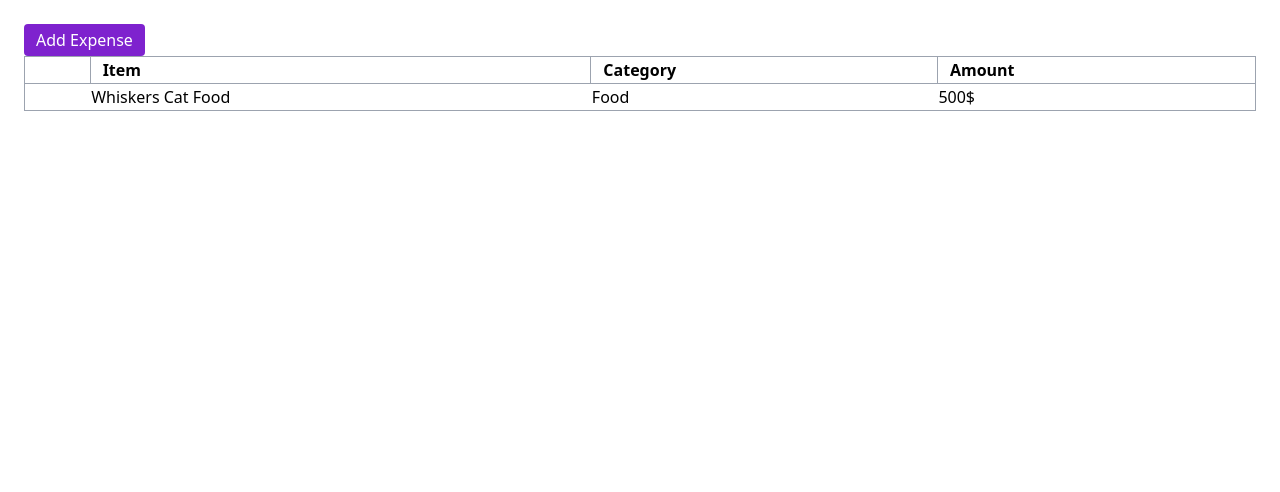
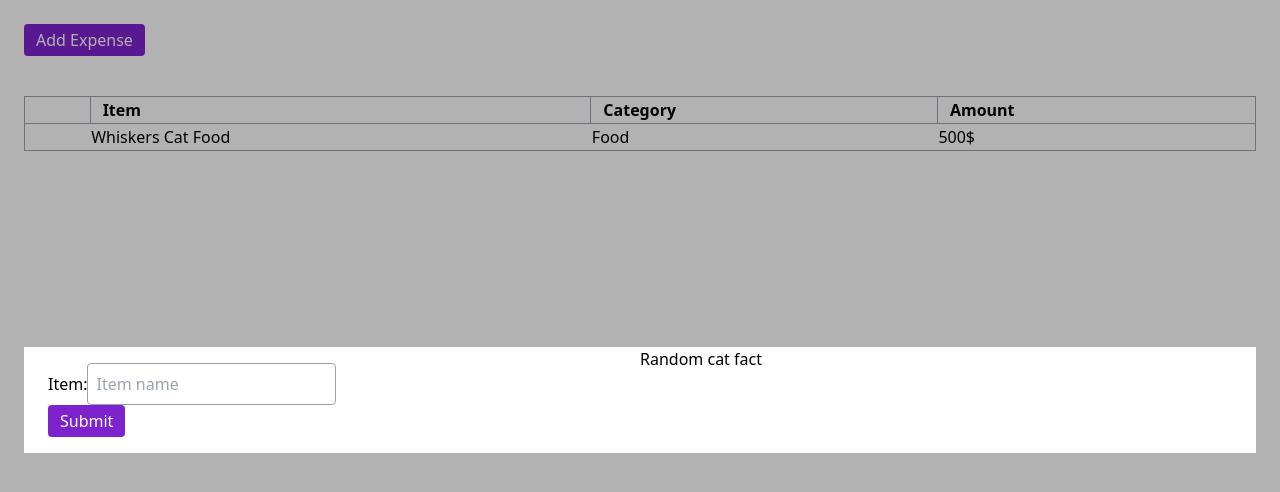
Before and after one commit to ampharino/earnin-challenge, a React (Vite) app: page / in a window 1280 px wide. Both pictures are taken after a click on the button "Add Expense". Shown: the top 492 px of the page. Built offline with nearby package versions, Linux system fonts and the light colour scheme.

Commit message:
feature(textbox): Implement textbox component, refactor folder structure

```diff
--- a/package.json
+++ b/package.json
@@ -12,7 +12,8 @@
   "dependencies": {
     "@headlessui/react": "^2.2.0",
     "react": "^18.3.1",
-    "react-dom": "^18.3.1"
+    "react-dom": "^18.3.1",
+    "react-hook-form": "^7.54.2"
   },
   "devDependencies": {
     "@eslint/js": "^9.17.0",
--- a/src/App.tsx
+++ b/src/App.tsx
@@ -1,15 +1,19 @@
-import Table from './Table';
-import Button from './components/Button';
+import { useState } from 'react';
+import ExpenseDialog from './components/ExpenseDialog';
+import Table from './components/Table';
+import Button from './components/ui/Button';
 
 function App() {
+  const [isDialogOpen, setDialogOpen] = useState(false);
   return (
     <>
       <section className="p-6">
-        <section>
-          <Button onClick={() => {}}>Add Expense</Button>
+        <section className="mb-10">
+          <Button onClick={() => setDialogOpen(true)}>Add Expense</Button>
         </section>
         <Table />
       </section>
+      <ExpenseDialog isOpen={isDialogOpen} setOpen={setDialogOpen} />
     </>
   );
 }
--- a/src/components/Button.tsx
+++ /dev/null
@@ -1,16 +0,0 @@
-import { PropsWithChildren } from 'react';
-
-type Props = {
-  onClick: () => void;
-};
-export default function Button(props: PropsWithChildren<Props>) {
-  const { onClick, children } = props;
-  return (
-    <button
-      className="bg-purple-700 text-white rounded px-3 py-1"
-      onClick={onClick}
-    >
-      {children}
-    </button>
-  );
-}
--- /dev/null
+++ b/src/components/ExpenseDialog.tsx
@@ -0,0 +1,59 @@
+import { Dialog, DialogBackdrop, DialogPanel } from '@headlessui/react';
+import { useForm } from 'react-hook-form';
+import Button from './ui/Button';
+import Textbox from './ui/form/Textbox';
+
+interface FormData {
+  itemName: string;
+}
+
+export default function ExpenseDialog({
+  isOpen,
+  setOpen,
+}: {
+  isOpen: boolean;
+  setOpen: (open: boolean) => void;
+}) {
+  const {
+    handleSubmit,
+    reset,
+    register,
+    formState: { errors },
+  } = useForm<FormData>();
+
+  const onSubmit = handleSubmit((data) => console.log(data));
+
+  return (
+    <Dialog
+      open={isOpen}
+      onClose={() => {
+        setOpen(false);
+        reset();
+      }}
+    >
+      <DialogBackdrop className="bg-black/30 fixed inset-0 z-10" />
+      <div className="fixed inset-0 z-20 flex items-center justify-center p-6">
+        <DialogPanel className="w-screen bg-white flex">
+          <section className="w-1/2">
+            <form onSubmit={onSubmit} className="flex flex-col py-4 px-6">
+              <div className="flex items-center">
+                <label>Item:</label>
+                <Textbox
+                  placeholder="Item name"
+                  errorMessage={errors.itemName?.message}
+                  formRegister={() =>
+                    register('itemName', { required: 'This field is required' })
+                  }
+                ></Textbox>
+              </div>
+              <div>
+                <Button type="submit">Submit</Button>
+              </div>
+            </form>
+          </section>
+          <section>Random cat fact</section>
+        </DialogPanel>
+      </div>
+    </Dialog>
+  );
+}
--- a/src/Table.tsx
+++ b/src/components/Table.tsx
@@ -1,5 +1,5 @@
 import { Checkbox } from '@headlessui/react';
-import HeaderColumn from './components/table/header/Column';
+import HeaderColumn from './ui/table/header/Column';
 
 export default function Table() {
   const headers = ['Item', 'Category', 'Amount'];
@@ -8,8 +8,8 @@ export default function Table() {
       <thead className="border border-gray-400">
         <tr>
           <th></th>
-          {headers.map((text) => {
-            return <HeaderColumn text={text} />;
+          {headers.map((text, idx) => {
+            return <HeaderColumn key={idx} text={text} />;
           })}
         </tr>
       </thead>
--- /dev/null
+++ b/src/components/ui/Button.tsx
@@ -0,0 +1,18 @@
+import { ButtonHTMLAttributes, PropsWithChildren } from 'react';
+
+interface Props {
+  type?: ButtonHTMLAttributes<HTMLButtonElement>['type'];
+  onClick?: () => void;
+}
+export default function Button(props: PropsWithChildren<Props>) {
+  const { onClick, children, type } = props;
+  return (
+    <button
+      className="bg-purple-700 text-white rounded px-3 py-1"
+      onClick={onClick}
+      type={type}
+    >
+      {children}
+    </button>
+  );
+}
--- /dev/null
+++ b/src/components/ui/form/Textbox.tsx
@@ -0,0 +1,22 @@
+import { UseFormRegisterReturn } from 'react-hook-form';
+
+export default function Textbox({
+  placeholder,
+  errorMessage,
+  formRegister,
+}: {
+  errorMessage?: string;
+  placeholder?: string;
+  formRegister?: () => UseFormRegisterReturn;
+}) {
+  return (
+    <div>
+      <input
+        className="p-2 rounded border border-gray-400"
+        placeholder={placeholder}
+        {...formRegister?.()}
+      />
+      {errorMessage && <p className="absolute">{errorMessage}</p>}
+    </div>
+  );
+}
```
Also changed, not shown: src/components/ui/table/header/Column.tsx (renamed from src/components/table/header/Column.tsx), 1 other file (tests, documents, lock files or other folders).
